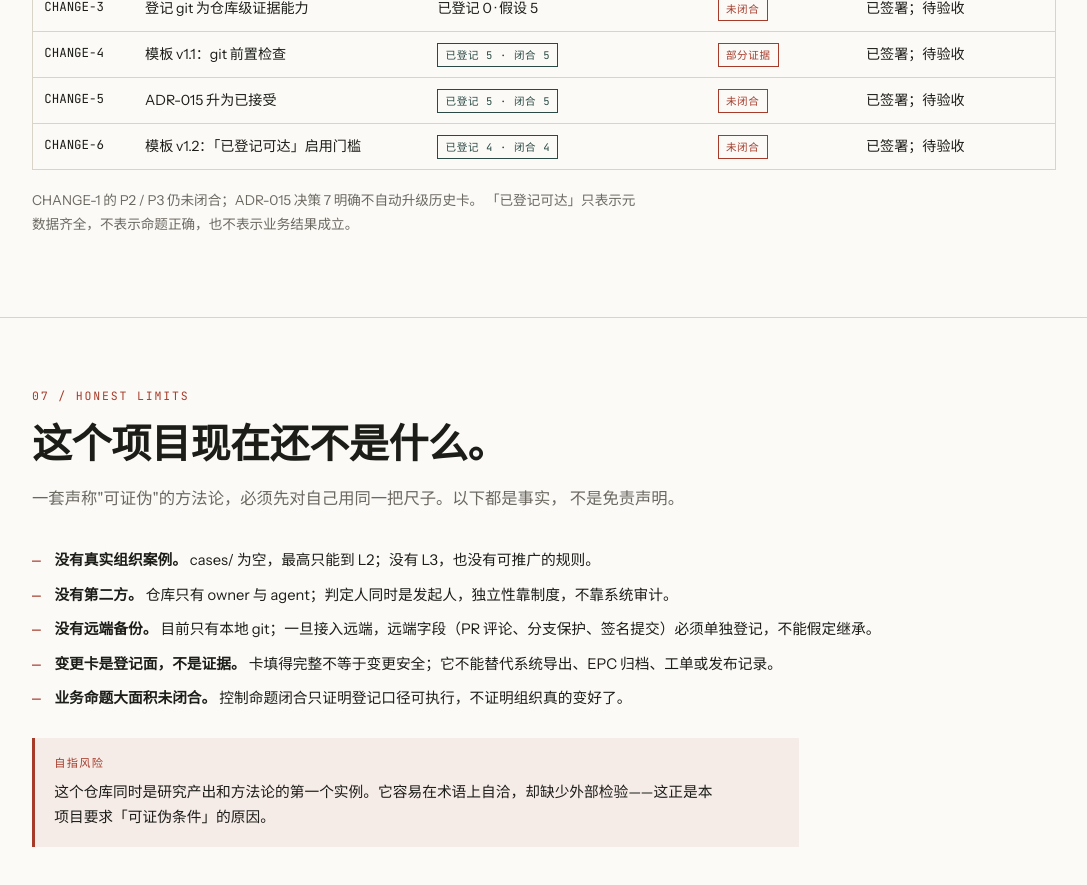
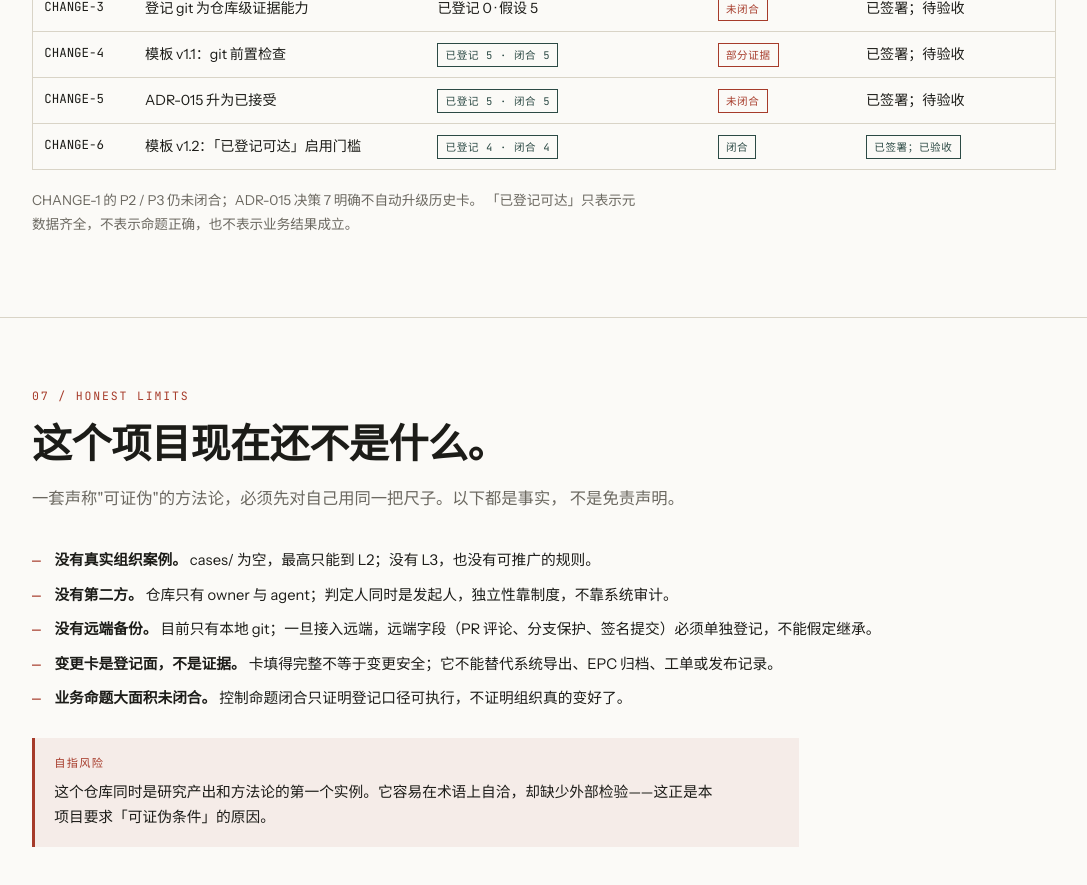
Before and after one commit to xiaohe963/ai-native-org, a plain HTML site: page site/zh.html in a window 1280 px wide. Shown: the part 6880-7765 px from the top of the page, without its empty margins (96-1183 px from the left). Drawn offline with Linux system fonts and the light colour scheme.

Commit message:
看板更新：CHANGE-6 业务命题闭合、卡升已验收（盲测验证 v1.2 门槛段）

```diff
--- a/site/zh.html
+++ b/site/zh.html
@@ -386,8 +386,8 @@
             <td class="id">CHANGE-6</td>
             <td>模板 v1.2：「已登记可达」启用门槛</td>
             <td><span class="pill ok">已登记 4 · 闭合 4</span></td>
-            <td><span class="pill open">未闭合</span></td>
-            <td>已签署；待验收</td>
+            <td><span class="pill ok">闭合</span></td>
+            <td><span class="pill ok">已签署；已验收</span></td>
           </tr>
         </tbody>
       </table>
```
Also changed, not shown: site/index.html (+2 -2 lines).
